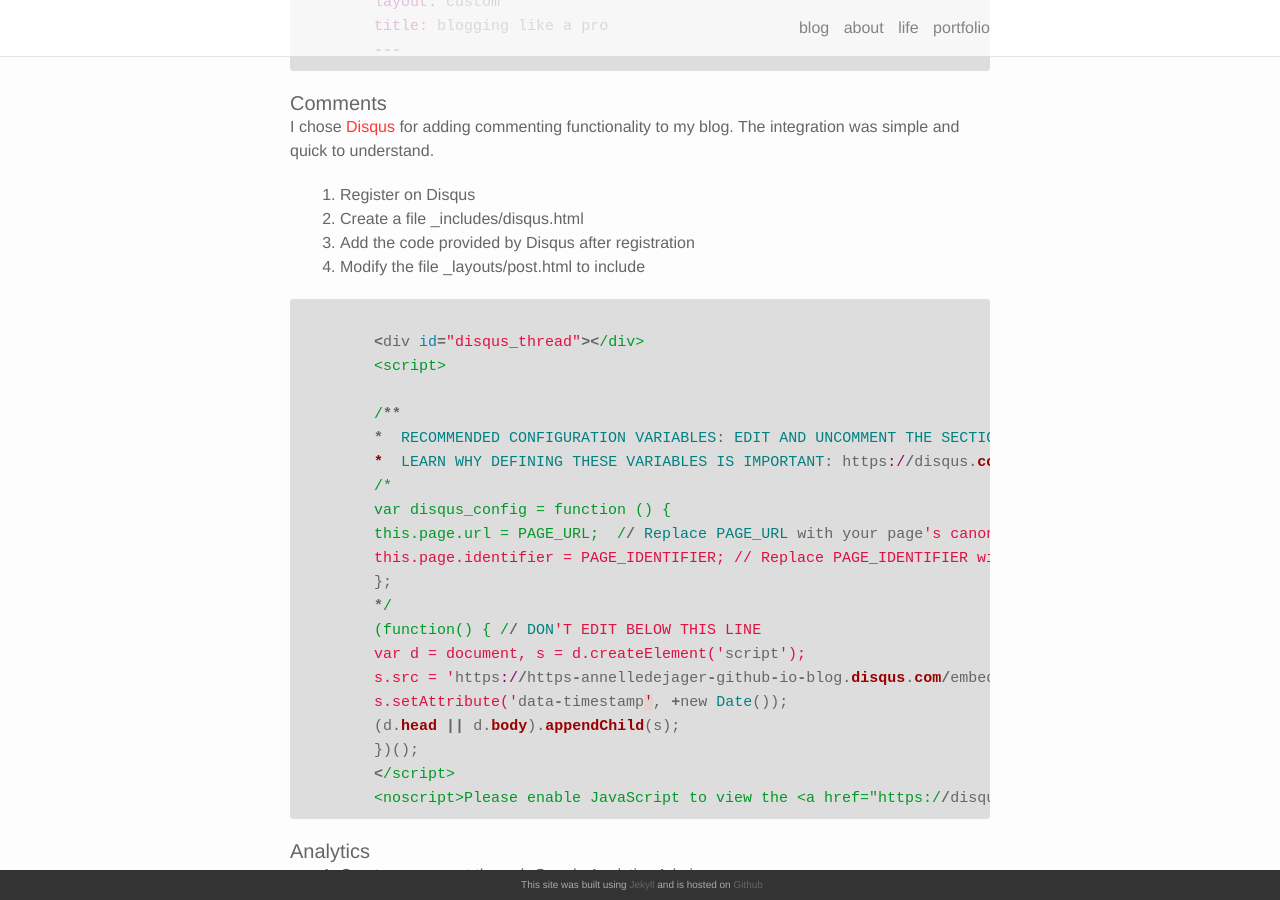
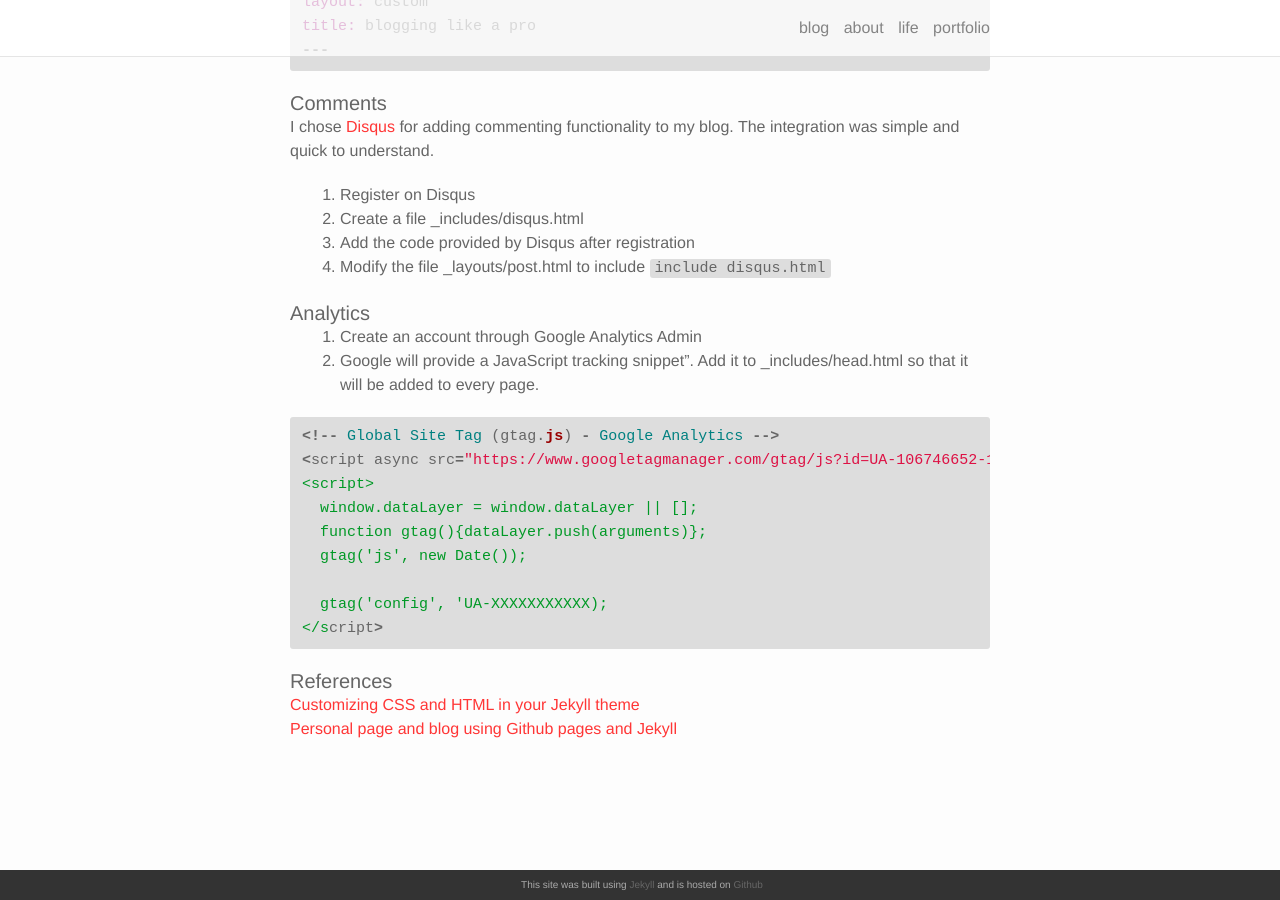
Before and after one commit to annelledejager/blog, a Jekyll site: the page built from _posts/2017-09-22-customizejekyll.markdown, in a window 1280 px wide and 900 px high, scrolled down 587 px. Built offline with Jekyll 4.4.1, drawn with Linux system fonts in a browser that asks for light colours; nearby versions of some CDN libraries; comment, search, counter and statistics services are not loaded.

Commit message:
Spacings fixed

```diff
--- a/_posts/2017-09-22-customizejekyll.markdown
+++ b/_posts/2017-09-22-customizejekyll.markdown
@@ -12,9 +12,9 @@ comments: true
 3. Add custom CSS
 
 {% highlight ruby %}
-	---
-	---
-	@import "{{ site.theme }}";
+---
+---
+@import "{{ site.theme }}";
 {% endhighlight %}
 
 
@@ -25,10 +25,10 @@ comments: true
 3. Change the layout the front matter to use the custom template
 
 {% highlight ruby %}
-	---
-	layout: custom
-	title: blogging like a pro
-	---
+---
+layout: custom
+title: blogging like a pro
+---
 {% endhighlight %}
 
 
@@ -38,10 +38,8 @@ I chose <a href="https://disqus.com/">Disqus</a> for adding commenting functiona
 1. Register on Disqus
 2. Create a file _includes/disqus.html
 3. Add the code provided by Disqus after registration
-4. Modify the file _layouts/post.html to include
-{% highlight ruby %}
-	{% include disqus.html %}
-{% endhighlight %}
+4. Modify the file _layouts/post.html to include `include disqus.html`
+
 
 #### Analytics
 1. Create an account through Google Analytics Admin
```
Also changed, not shown: _posts/2017-09-21-howjekyll.markdown (+5 -5 lines).
